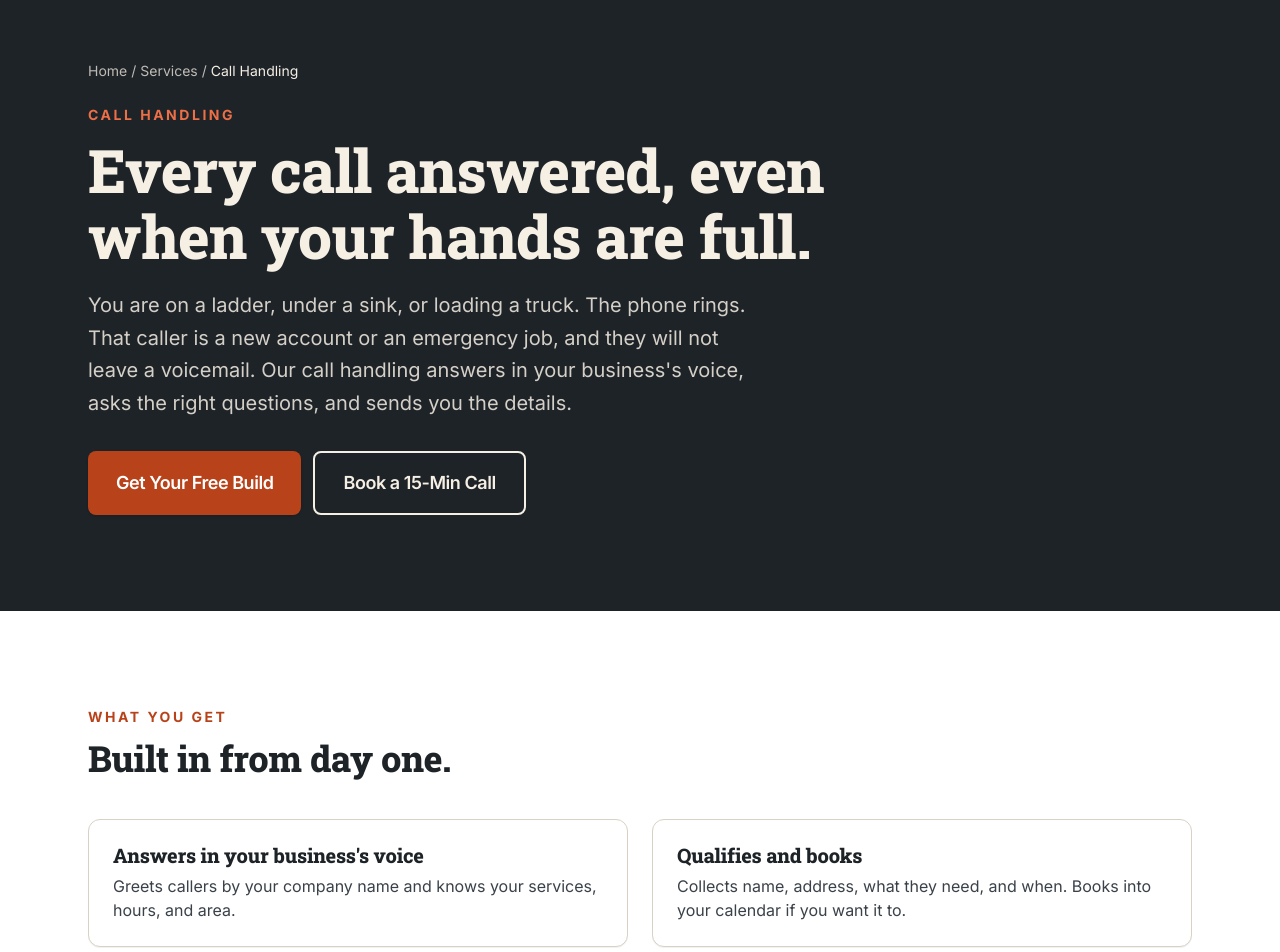
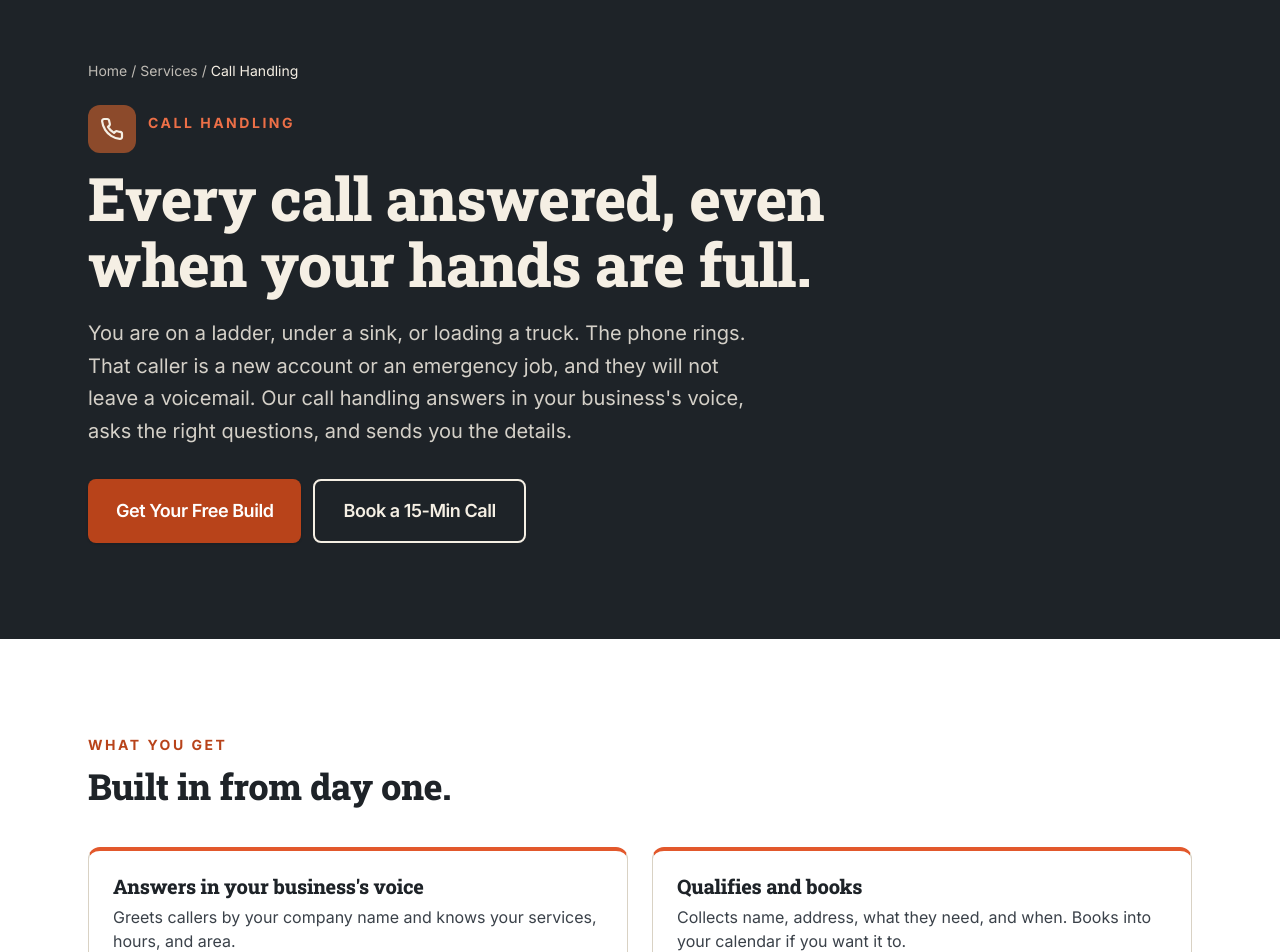
Before and after one commit to montyd14/workhorse-digital-erp, a Next.js app: page /services/ai-call-handling in a window 1280 px wide. Shown: the part 100-1052 px from the top of the page. Built offline with nearby package versions, Linux system fonts and the light colour scheme; no server answers.

Commit message:
Add search engine marquee under hero and more brand color across sections

```diff
--- a/app/(marketing)/how-it-works/page.tsx
+++ b/app/(marketing)/how-it-works/page.tsx
@@ -65,11 +65,11 @@ export default function HowItWorksPage() {
         </Lead>
       </Section>
 
-      <Section tone="paper" className="pt-4">
+      <Section tone="tint" className="pt-4">
         <ol className="grid gap-6 md:grid-cols-2">
           {steps.map((s, i) => (
             <li key={s.title}>
-              <Card className="h-full">
+              <Card className="h-full" accent>
                 <div className="flex items-baseline justify-between">
                   <span className="font-heading text-4xl font-extrabold text-brand">0{i + 1}</span>
                   <span className="text-xs font-bold uppercase tracking-[0.18em] text-ink-muted">{s.time}</span>
--- a/app/(marketing)/industries/[slug]/page.tsx
+++ b/app/(marketing)/industries/[slug]/page.tsx
@@ -70,7 +70,7 @@ export default async function IndustryPage({ params }: PageProps<"/industries/[s
         <H2>What we hear from every {industry.ownerNoun}.</H2>
         <div className="mt-10 grid gap-6 sm:grid-cols-2">
           {industry.painPoints.map((p) => (
-            <Card key={p.title}>
+            <Card key={p.title} accent>
               <h3 className="text-xl">{p.title}</h3>
               <p className="mt-2 text-ink-soft">{p.description}</p>
             </Card>
--- a/app/(marketing)/services/[slug]/page.tsx
+++ b/app/(marketing)/services/[slug]/page.tsx
@@ -2,6 +2,7 @@ import type { Metadata } from "next";
 import Link from "next/link";
 import { notFound } from "next/navigation";
 import { FinalCta } from "@/components/cta";
+import { ServiceIcon } from "@/components/service-icon";
 import { FaqList } from "@/components/faq";
 import { JsonLd } from "@/components/json-ld";
 import { Breadcrumbs, Button, Card, Eyebrow, H1, H2, Lead, Section } from "@/components/ui";
@@ -47,8 +48,11 @@ export default async function ServicePage({ params }: PageProps<"/services/[slug
       />
       <Section tone="dark" className="pb-12">
         <Breadcrumbs items={crumbs} onDark />
-        <Eyebrow className="mt-6 text-brand-text-on-dark">{service.shortName}</Eyebrow>
-        <H1>{service.headline}</H1>
+        <div className="mt-6 flex items-center gap-3">
+          <ServiceIcon slug={service.slug} />
+          <Eyebrow className="mb-0 text-brand-text-on-dark">{service.shortName}</Eyebrow>
+        </div>
+        <H1 className="mt-3">{service.headline}</H1>
         <Lead className="text-cream/85">{service.intro}</Lead>
         <div className="mt-8 flex flex-col gap-3 sm:flex-row">
           <Button href={nav.cta.href} size="lg">
@@ -65,7 +69,7 @@ export default async function ServicePage({ params }: PageProps<"/services/[slug
         <H2>Built in from day one.</H2>
         <div className="mt-10 grid gap-6 sm:grid-cols-2">
           {service.features.map((f) => (
-            <Card key={f.title}>
+            <Card key={f.title} accent>
               <h3 className="text-xl">{f.title}</h3>
               <p className="mt-2 text-ink-soft">{f.description}</p>
             </Card>
--- a/app/(marketing)/services/page.tsx
+++ b/app/(marketing)/services/page.tsx
@@ -1,6 +1,7 @@
 import type { Metadata } from "next";
 import Link from "next/link";
 import { FinalCta } from "@/components/cta";
+import { ServiceIcon } from "@/components/service-icon";
 import { JsonLd } from "@/components/json-ld";
 import { Breadcrumbs, Card, Eyebrow, H1, Lead, Section } from "@/components/ui";
 import { services } from "@/content/services";
@@ -35,7 +36,8 @@ export default function ServicesPage() {
         <div className="grid gap-6 md:grid-cols-2">
           {services.map((s) => (
             <Card key={s.slug} className="flex flex-col">
-              <h2 className="text-2xl">{s.name}</h2>
+              <ServiceIcon slug={s.slug} />
+              <h2 className="mt-4 text-2xl">{s.name}</h2>
               <p className="mt-3 text-ink-soft">{s.intro}</p>
               <ul className="mt-4 space-y-1.5 text-sm text-ink-soft">
                 {s.features.slice(0, 3).map((f) => (
--- a/app/globals.css
+++ b/app/globals.css
@@ -11,6 +11,9 @@
   /* Orange tuned for text: 4.5:1+ on cream/white, and on charcoal */
   --color-brand-text: #b8431a;
   --color-brand-text-on-dark: #ec6f47;
+  --color-brand-tint: #fbe7de; /* light orange wash for section backgrounds */
+  --color-gold: #d9a441;
+  --color-gold-dark: #8a6410;
   --color-ink: #1e2328; /* charcoal */
   --color-ink-soft: #3a4149;
   --color-ink-muted: #5f6873;
@@ -131,3 +134,37 @@ p {
 .prose th {
   background: var(--color-cream-dark);
 }
+
+/* Marquee strip (search engines under the hero) */
+.marquee {
+  overflow: hidden;
+  mask-image: linear-gradient(to right, transparent, black 8%, black 92%, transparent);
+}
+.marquee-track {
+  animation: marquee 32s linear infinite;
+}
+.marquee:hover .marquee-track {
+  animation-play-state: paused;
+}
+@keyframes marquee {
+  from {
+    transform: translateX(0);
+  }
+  to {
+    transform: translateX(-50%);
+  }
+}
+@media (prefers-reduced-motion: reduce) {
+  .marquee-track {
+    animation: none;
+    flex-wrap: wrap;
+    width: 100%;
+    justify-content: center;
+  }
+  .marquee-track > li:nth-child(n + 11) {
+    display: none;
+  }
+  .marquee {
+    mask-image: none;
+  }
+}
--- /dev/null
+++ b/components/service-icon.tsx
@@ -0,0 +1,43 @@
+import type { ServiceSlug } from "@/content/types";
+
+const COLORS: Record<ServiceSlug, string> = {
+  websites: "bg-brand text-white",
+  crm: "bg-gold-dark text-white",
+  "erp-dashboards": "bg-ink text-brand-light",
+  "ai-call-handling": "bg-rust text-cream",
+};
+
+/** Colored icon badge per service. Inline SVG, no icon library. */
+export function ServiceIcon({ slug, className = "" }: { slug: ServiceSlug; className?: string }) {
+  return (
+    <span
+      className={`inline-flex h-12 w-12 items-center justify-center rounded-lg ${COLORS[slug]} ${className}`}
+      aria-hidden="true"
+    >
+      <svg width="24" height="24" viewBox="0 0 24 24" fill="none" stroke="currentColor" strokeWidth="2.2" strokeLinecap="round" strokeLinejoin="round">
+        {slug === "websites" && (
+          <>
+            <circle cx="12" cy="12" r="9" />
+            <path d="M3 12h18M12 3a14 14 0 0 1 0 18M12 3a14 14 0 0 0 0 18" />
+          </>
+        )}
+        {slug === "crm" && (
+          <>
+            <path d="M3 5h18l-7 8v6l-4-2v-4z" />
+          </>
+        )}
+        {slug === "erp-dashboards" && (
+          <>
+            <rect x="3" y="3" width="8" height="8" rx="1.5" />
+            <rect x="13" y="3" width="8" height="5" rx="1.5" />
+            <rect x="13" y="11" width="8" height="10" rx="1.5" />
+            <rect x="3" y="14" width="8" height="7" rx="1.5" />
+          </>
+        )}
+        {slug === "ai-call-handling" && (
+          <path d="M22 16.9v3a2 2 0 0 1-2.2 2 19.8 19.8 0 0 1-8.6-3.1 19.5 19.5 0 0 1-6-6A19.8 19.8 0 0 1 2.1 4.2 2 2 0 0 1 4.1 2h3a2 2 0 0 1 2 1.7c.1.9.4 1.9.7 2.8a2 2 0 0 1-.5 2.1L8 9.9a16 16 0 0 0 6 6l1.3-1.3a2 2 0 0 1 2.1-.4c.9.3 1.9.6 2.8.7a2 2 0 0 1 1.8 2z" />
+        )}
+      </svg>
+    </span>
+  );
+}
--- a/components/ui.tsx
+++ b/components/ui.tsx
@@ -48,7 +48,7 @@ export function Section({
 }: {
   children: ReactNode;
   className?: string;
-  tone?: "cream" | "paper" | "dark" | "brand";
+  tone?: "cream" | "paper" | "dark" | "brand" | "tint";
   id?: string;
 }) {
   const tones = {
@@ -56,6 +56,7 @@ export function Section({
     paper: "bg-paper text-ink",
     dark: "bg-ink text-cream",
     brand: "bg-brand text-white",
+    tint: "bg-brand-tint text-ink",
   };
   return (
     <section id={id} className={`py-16 sm:py-24 ${tones[tone]} ${className}`}>
@@ -82,9 +83,19 @@ export function Lead({ children, className = "" }: { children: ReactNode; classN
   return <p className={`mt-5 max-w-2xl text-lg leading-relaxed sm:text-xl ${className}`}>{children}</p>;
 }
 
-export function Card({ children, className = "" }: { children: ReactNode; className?: string }) {
+export function Card({
+  children,
+  className = "",
+  accent = false,
+}: {
+  children: ReactNode;
+  className?: string;
+  accent?: boolean;
+}) {
   return (
-    <div className={`rounded-lg border border-line bg-paper p-6 shadow-[0_1px_0_rgba(30,35,40,0.06)] ${className}`}>
+    <div
+      className={`rounded-lg border border-line bg-paper p-6 shadow-[0_1px_0_rgba(30,35,40,0.06)] ${accent ? "border-t-4 border-t-brand" : ""} ${className}`}
+    >
       {children}
     </div>
   );
```
Also changed, not shown: app/(marketing)/page.tsx (+16 -11 lines), components/search-engine-strip.tsx (added, +57 -0 lines).
